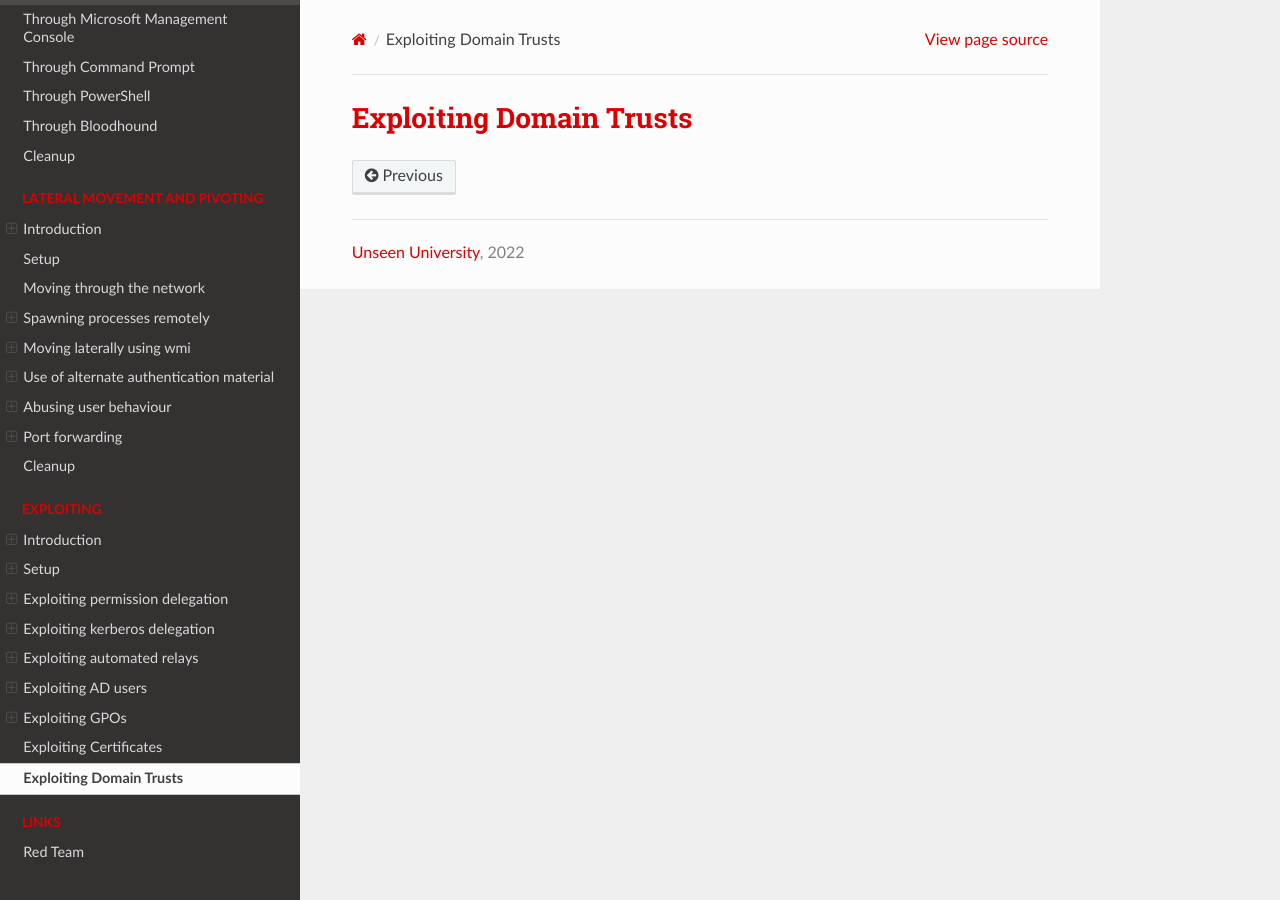
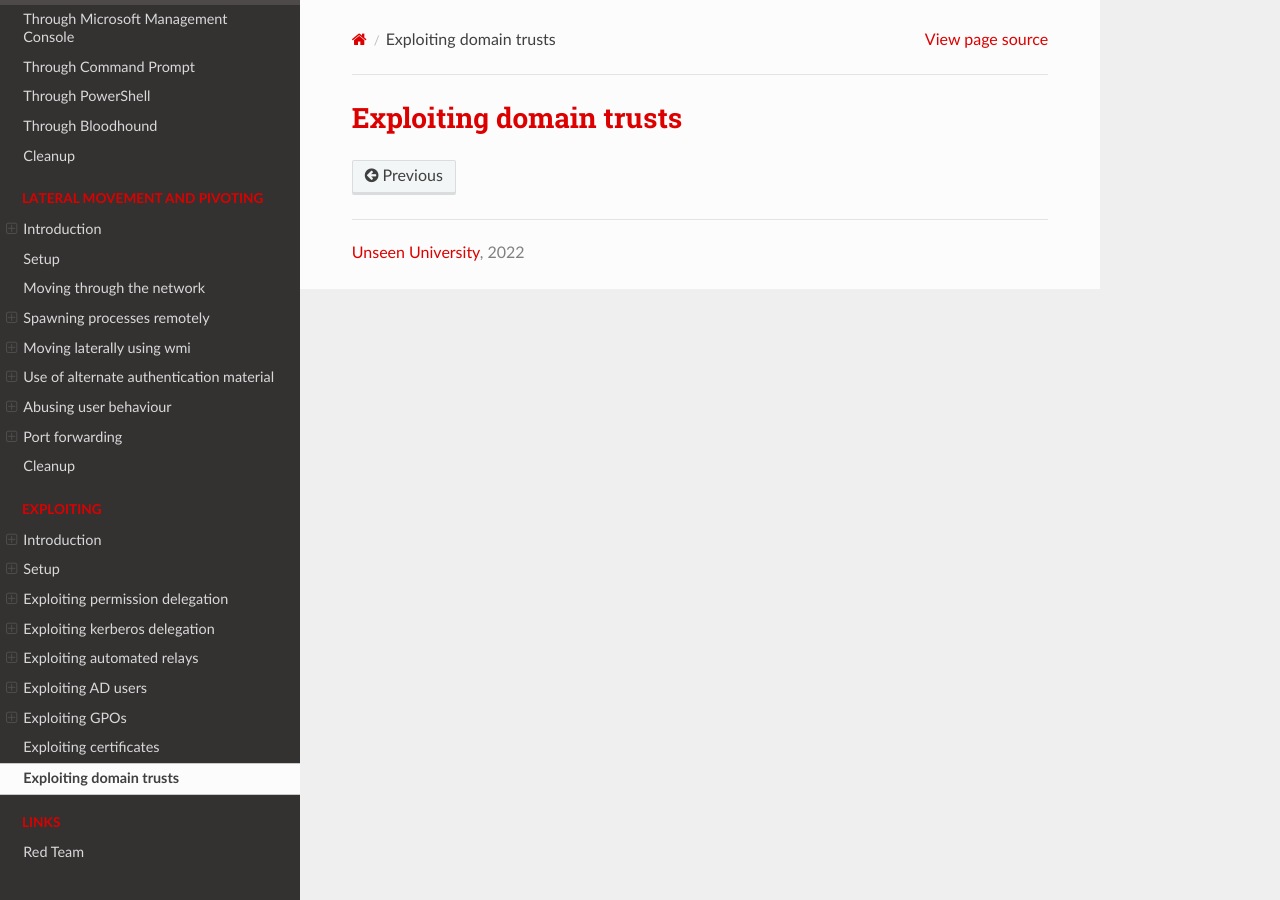
Before and after one commit to tymyrddin/red-ad, a Sphinx documentation site: the page built from source/docs/exploit/trusts.md, in a window 1280 px wide. Built offline with Sphinx 7.4.7 and the Read the Docs theme 2.0.0, drawn with Linux system fonts in a browser that asks for light colours.

Commit message:
Version 0.1

```diff
--- a/source/docs/exploit/trusts.md
+++ b/source/docs/exploit/trusts.md
@@ -1 +1 @@
-# Exploiting Domain Trusts
+# Exploiting domain trusts
```
Also changed, not shown: source/docs/exploit/certificates.md (+1 -1 lines).
